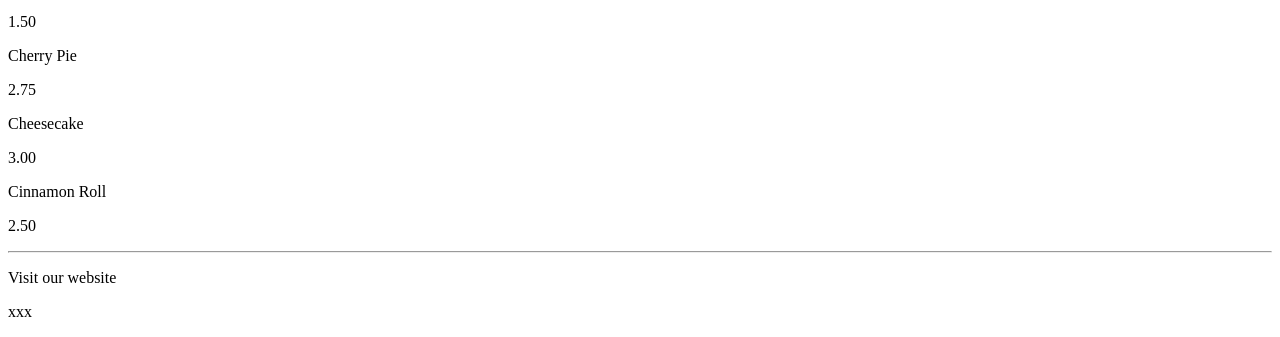
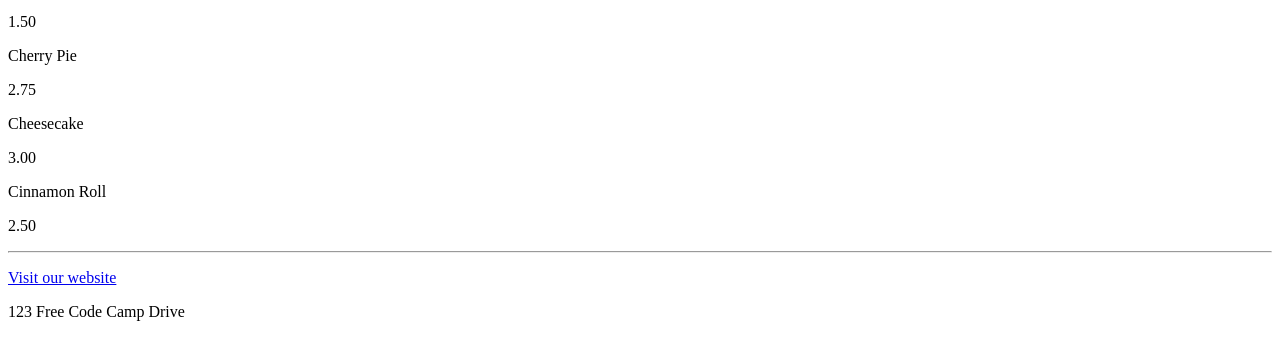
Before and after one commit to DeadlyCarlito/page, a plain HTML site: page index.html in a window 1280 px wide. Shown: the part 1235-1572 px from the top of the page. Drawn offline with Linux system fonts and the light colour scheme.

Commit message:
Update index.html

```diff
--- a/index.html
+++ b/index.html
@@ -51,9 +51,9 @@
       <hr class="bottom-line">
       <footer>
         <p>
-         Visit our website
+          <a href="https://www.freecodecamp.org" target="_blank">Visit our website</a>
         </p>
-        <p class="address">xxx</p>
+        <p class="address">123 Free Code Camp Drive</p>
       </footer>
     </div>
   </body>
```
